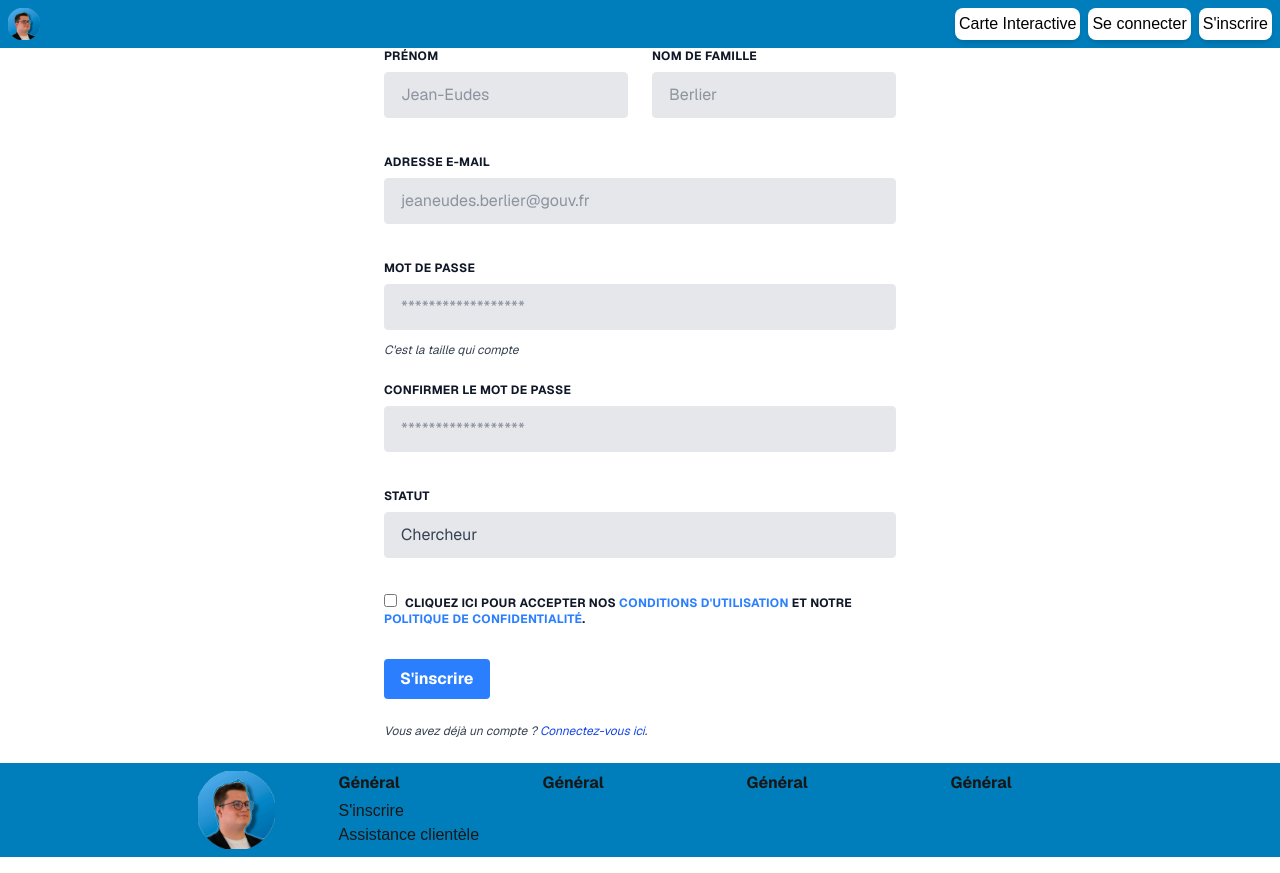
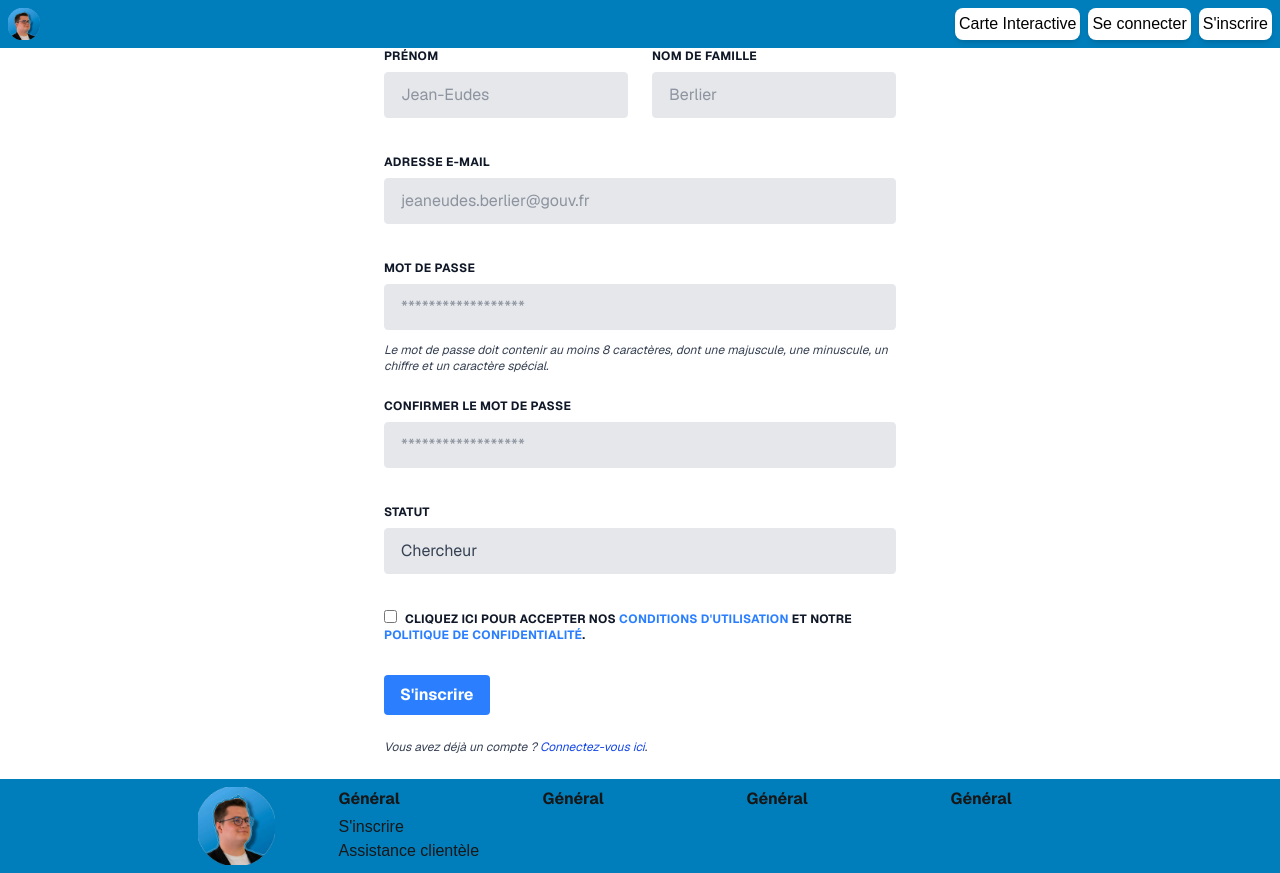
Before and after one commit to SkyReox/GeoEmploi, a Next.js app: page /signup in a window 1280 px wide. Built offline with nearby package versions, Linux system fonts and the light colour scheme.

Commit message:
fix: placeholder message for password

```diff
--- a/app/signup/page.tsx
+++ b/app/signup/page.tsx
@@ -52,7 +52,7 @@ export default function Home() {
               type="password"
               placeholder="******************"
             />
-            <p className="text-gray-700 text-xs italic">C'est la taille qui compte</p>
+            <p className="text-gray-700 text-xs italic">Le mot de passe doit contenir au moins 8 caractères, dont une majuscule, une minuscule, un chiffre et un caractère spécial.</p>
           </div>
         </div>
         <div className="flex flex-wrap -mx-3 mb-6">
```
